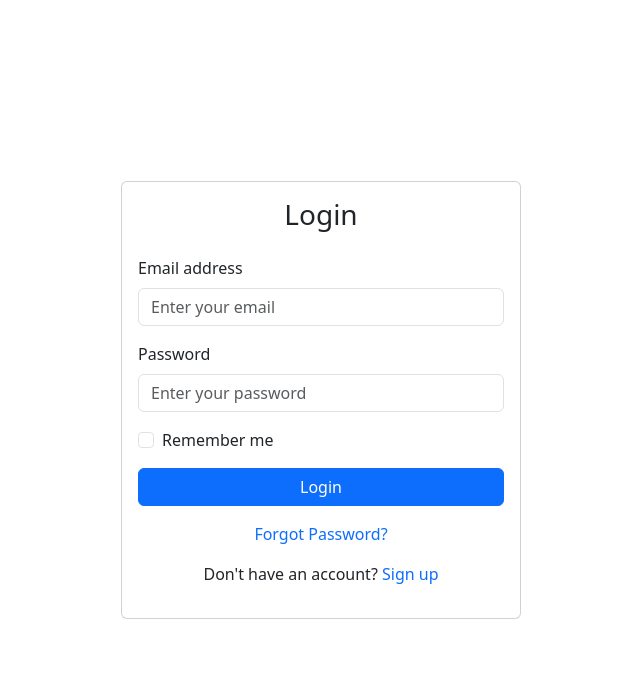
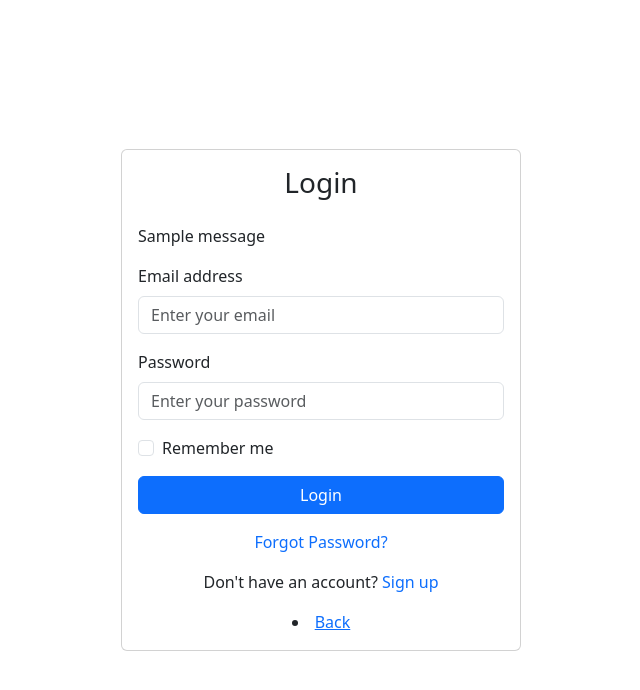
Before and after one commit to Aiswarya2316/OrphanageManagementSystem, a Django app: page /login in a window 1280 px wide. Shown: the top 690 px of the page, without its empty margins (319-959 px from the left). Run offline with Django 5.2, Linux system fonts and the light colour scheme; one stand-in notice (Sample message) is shown.

Commit message:
every session is fully completed

```diff
--- a/project/templates/admin/adminlogin.html
+++ b/project/templates/admin/adminlogin.html
@@ -94,7 +94,8 @@
             </div>
             <button type="submit" class="btn-custom">Login</button>
             <div class="forgot-password">
-                <p>Forgot your password? <a href="#">Reset it here</a></p>
+                <p>Forgot your password? <a href="../admin_login">Reset it here</a></p>
+                <p> <a href="../">Cancel</a></p>
             </div>
         </form>
         <div class="text-center">
--- a/project/templates/donor/donor_register.html
+++ b/project/templates/donor/donor_register.html
@@ -87,6 +87,7 @@
             <input type="tel" id="confirm_password" name="confirm_password" placeholder="phonenumber" required>
 
             <button type="submit">Register</button>
+            {% comment %} <a href="../">Cancel</a> {% endcomment %}
             <div class="container signin">
               </div>
         </form>
--- a/project/templates/login.html
+++ b/project/templates/login.html
@@ -12,6 +12,15 @@
         <div class="card" style="width: 100%; max-width: 400px;">
             <div class="card-body">
                 <h3 class="card-title text-center mb-4">Login</h3>
+
+                {% if messages %}
+        <div class="error-message">
+            {% for message in messages %}
+                <p>{{ message }}</p>
+            {% endfor %}
+        </div>
+    {% endif %}
+
                 <form method="POST">
                     {% csrf_token %}
                     <div class="mb-3">
@@ -33,6 +42,7 @@
                 </div>
                 <div class="text-center mt-3">
                     <p>Don't have an account? <a href="../donor/register" class="text-decoration-none">Sign up</a></p>
+                    <li><a href="../">Back</a></li>
                 </div>
             </div>
         </div>
--- a/project/templates/staf/staff_register.html
+++ b/project/templates/staf/staff_register.html
@@ -88,6 +88,7 @@
 
             <button type="submit">Register</button>
             <div class="container signin">
+                {% comment %} <a href="../">Cancel</a> {% endcomment %}
               </div>
         </form>
     </div>
```
Also changed, not shown: project/db.sqlite3.
